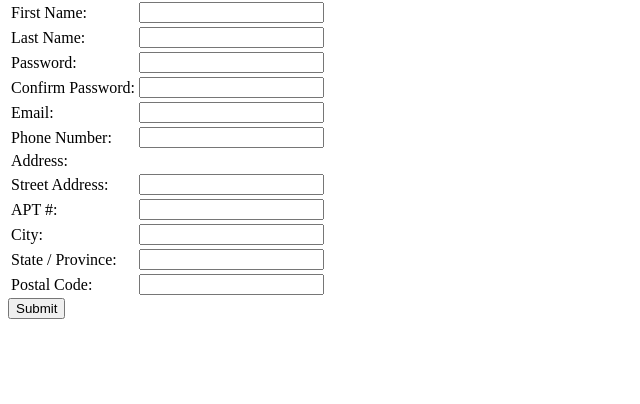
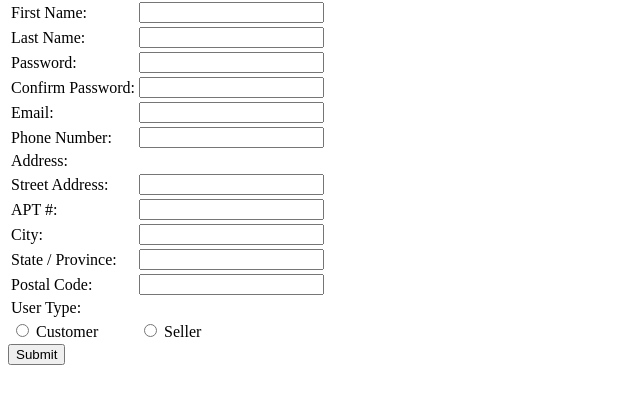
Before and after one commit to cameronheard/COSC-471, a PHP site: page /register.php in a window 1280 px wide. Shown: the part 95-499 px from the top of the page, without its empty margins (0-640 px from the left). Run offline with PHP 8.4, Linux system fonts and the light colour scheme.

Commit message:
Added "user type" menu to registration page
This allows the user to decide whether they want to create their account as a customer, or as a seller.

```diff
--- a/src/templates/auth/register.php
+++ b/src/templates/auth/register.php
@@ -50,6 +50,13 @@
         <td><label for="postal_code">Postal Code:</label></td>
         <td><input id="postal_code" name="register[zip]" type="number" maxlength="5" minlength="5" required></td>
     </tr>
+    <tr>
+        <td>User Type:</td>
+    </tr>
+    <tr>
+        <td><label><input name="register[type]" type="radio" value="customer" required> Customer</label></td>
+        <td><label><input name="register[type]" type="radio" value="seller" required> Seller</label></td>
+    </tr>
 </table>
 <script>
     const passwordField = document.getElementById("password");
```
